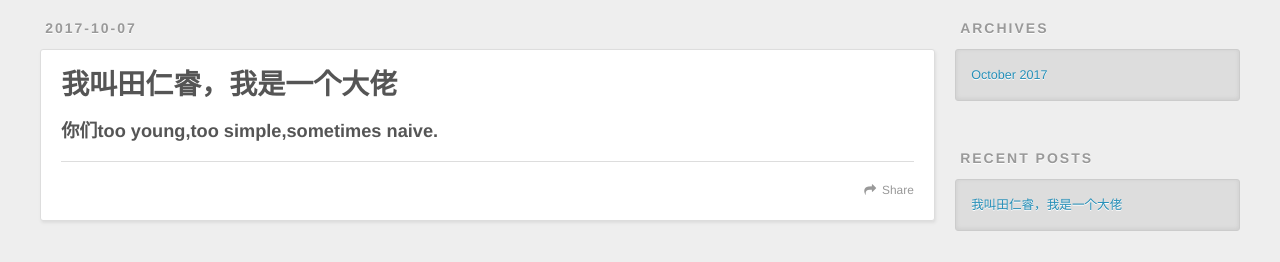
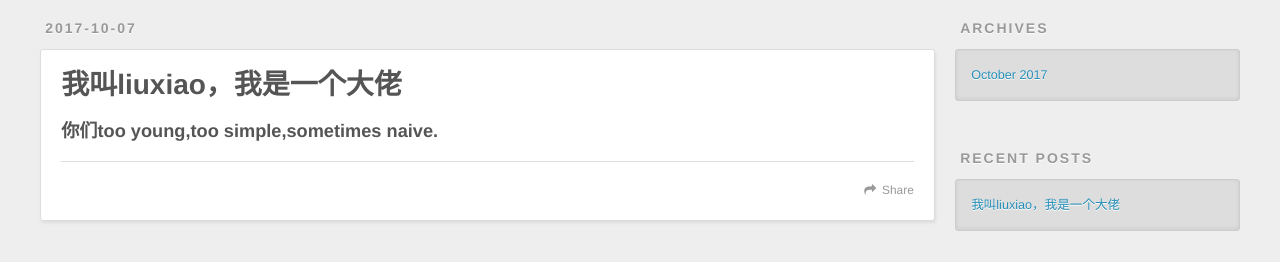
Before and after one commit to Trrui/Trrui.github.io, a plain HTML site: page 2017/10/07/hello-world/index.html in a window 1280 px wide. Shown: the part 330-592 px from the top of the page. Drawn offline with nearby package versions, Linux system fonts and the light colour scheme.

Commit message:
Update index.html

```diff
--- a/2017/10/07/hello-world/index.html
+++ b/2017/10/07/hello-world/index.html
@@ -3,17 +3,17 @@
 <head>
   <meta charset="utf-8">
 
-  <title>我叫田仁睿，我是一个大佬 | Hexo</title>
+  <title>我叫liuxiao，我是一个大佬 | Hexo</title>
   <meta name="viewport" content="width=device-width, initial-scale=1, maximum-scale=1">
   <meta name="description" content="你们too young,too simple,sometimes naive.">
 <meta property="og:type" content="article">
-<meta property="og:title" content="我叫田仁睿，我是一个大佬">
+<meta property="og:title" content="我叫liuxiao，我是一个大佬">
 <meta property="og:url" content="http://yoursite.com/2017/10/07/hello-world/index.html">
 <meta property="og:site_name" content="Hexo">
 <meta property="og:description" content="你们too young,too simple,sometimes naive.">
 <meta property="og:updated_time" content="2017-10-07T05:17:58.674Z">
 <meta name="twitter:card" content="summary">
-<meta name="twitter:title" content="我叫田仁睿，我是一个大佬">
+<meta name="twitter:title" content="我叫liuxiao，我是一个大佬">
 <meta name="twitter:description" content="你们too young,too simple,sometimes naive.">
 
     <link rel="alternate" href="/atom.xml" title="Hexo" type="application/atom+xml">
@@ -77,7 +77,7 @@
 
 
     <h1 class="article-title" itemprop="name">
-      我叫田仁睿，我是一个大佬
+      我叫liuxiao，我是一个大佬
     </h1>
 
 
@@ -128,7 +128,7 @@
       <ul>
 
           <li>
-            <a href="/2017/10/07/hello-world/">我叫田仁睿，我是一个大佬</a>
+            <a href="/2017/10/07/hello-world/">我叫liuxiao，我是一个大佬</a>
           </li>
 
       </ul>
```
